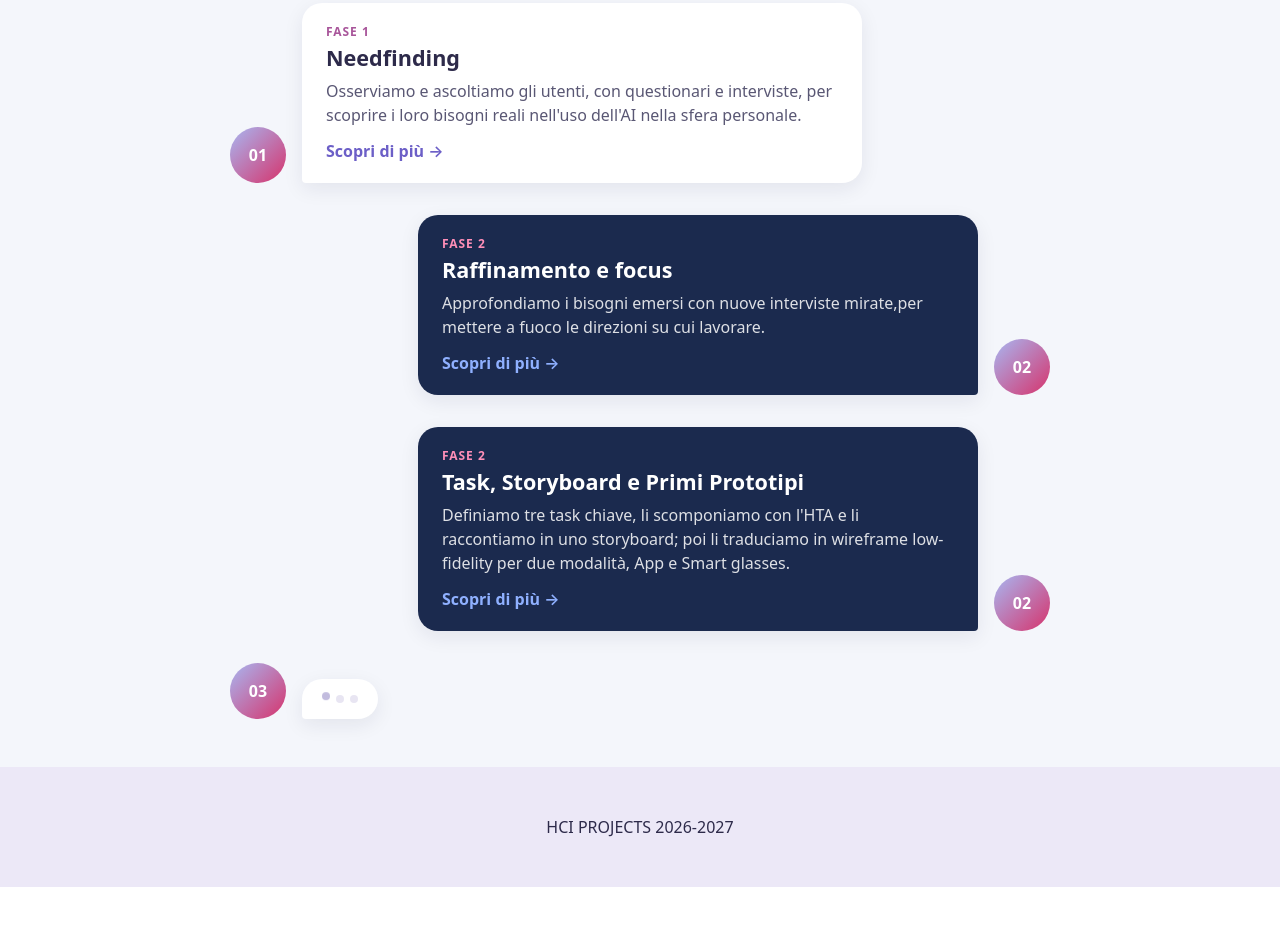
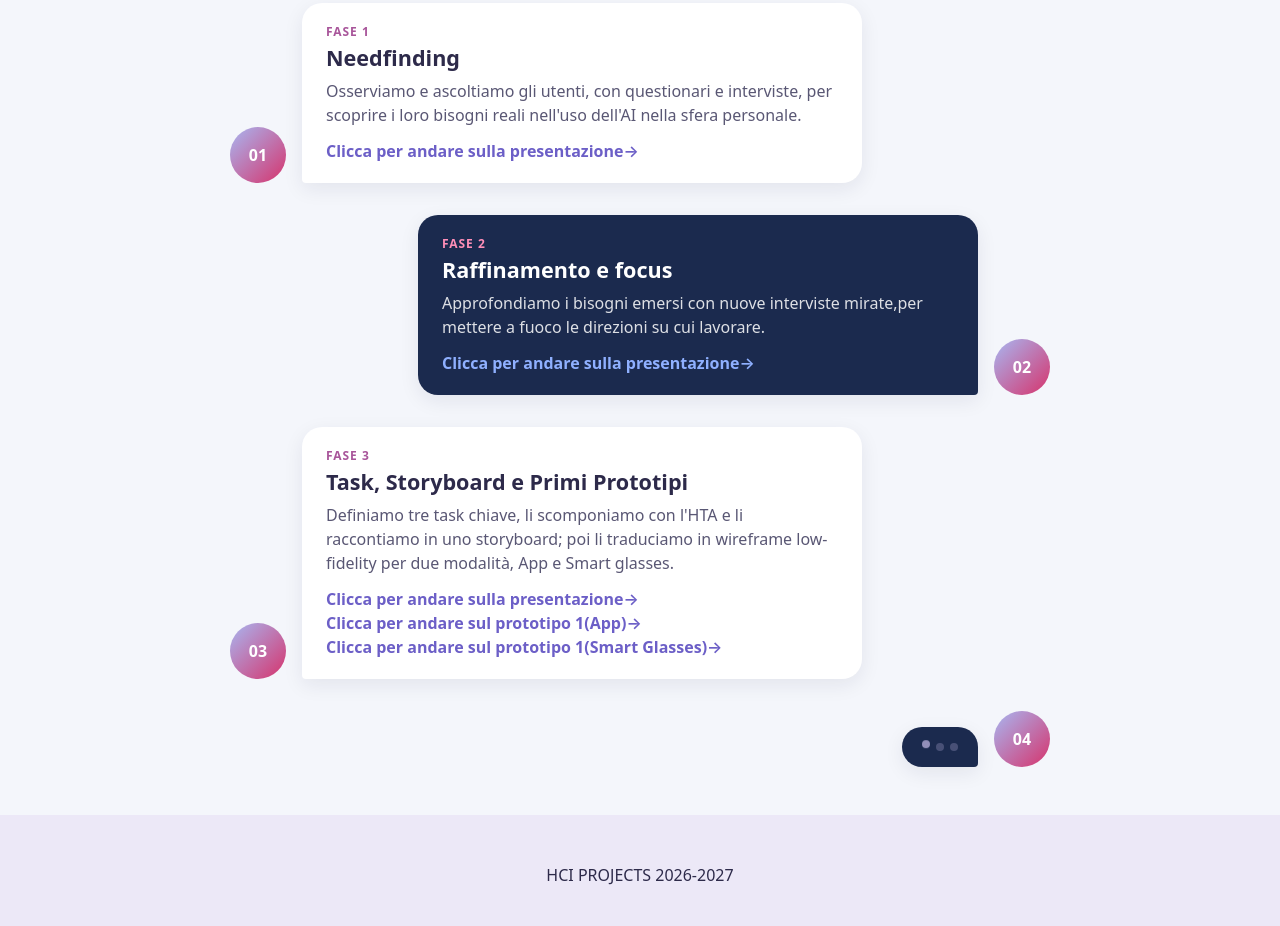
Before and after one commit to jessssssif/Project_HCI_ResNovae, a plain HTML site: page index.html in a window 1280 px wide. Shown: the part 1278-2204 px from the top of the page. Before the commit the page ends 2165 px from the top, so only its background shows below. Drawn offline with nearby package versions, Linux system fonts and the light colour scheme.

Commit message:
Update homepage with C3

```diff
--- a/index.html
+++ b/index.html
@@ -105,7 +105,7 @@
                             <div class="fase">Fase 1</div>
                             <h3>Needfinding</h3>
                             <p>Osserviamo e ascoltiamo gli utenti, con questionari e interviste, per scoprire i loro bisogni reali nell'uso dell'AI nella sfera personale.</p>
-                            <a href="https://canva.link/rijtkkxbvq339qg" target="_blank" rel="noopener">Scopri di più →</a>
+                            <a href="https://canva.link/rijtkkxbvq339qg" target="_blank" rel="noopener">Clicca per andare sulla presentazione→</a>
                         </div>
                     </div>
 
@@ -115,23 +115,25 @@
                             <div class="fase">Fase 2</div>
                             <h3>Raffinamento e focus</h3>
                             <p>Approfondiamo i bisogni emersi con nuove interviste mirate,per mettere a fuoco le direzioni su cui lavorare.</p>
-                            <a href="https://canva.link/ievwgbwm2acz08k" target="_blank" rel="noopener">Scopri di più →</a>
-                        </div>
-                    </div>
-
-                    <div class="step right">
-                        <div class="step-num">02</div>
-                        <div class="bubble">
-                            <div class="fase">Fase 2</div>
-                            <h3>Task, Storyboard e Primi Prototipi</h3>
-                            <p>Definiamo tre task chiave, li scomponiamo con l'HTA e li raccontiamo in uno storyboard; poi li traduciamo in wireframe low-fidelity per due modalità, App e Smart glasses.</p>
-                            <a href="https://canva.link/r7apcz6y6rrpnj7" target="_blank" rel="noopener">Scopri di più →</a>
+                            <a href="https://canva.link/ievwgbwm2acz08k" target="_blank" rel="noopener">Clicca per andare sulla presentazione→</a>
                         </div>
                     </div>
 
                     <div class="step left">
                         <div class="step-num">03</div>
-                        <div class="bubble typing" aria-label="Fase 3 in arrivo">
+                        <div class="bubble">
+                            <div class="fase">Fase 3</div>
+                            <h3>Task, Storyboard e Primi Prototipi</h3>
+                            <p>Definiamo tre task chiave, li scomponiamo con l'HTA e li raccontiamo in uno storyboard; poi li traduciamo in wireframe low-fidelity per due modalità, App e Smart glasses.</p>
+                            <a href="https://canva.link/r7apcz6y6rrpnj7" target="_blank" rel="noopener">Clicca per andare sulla presentazione→</a><br>
+                            <a href="https://www.figma.com/proto/Ky5bxtj9NXiBdM6Ra2P6MH/2.-M-AI--Muse-%E2%80%93-Wireframes-App?node-id=3-2&p=f&t=2ZX6cz8GaWHVf3Fr-1&scaling=min-zoom&content-scaling=fixed&page-id=0%3A1&starting-point-node-id=3%3A2&show-proto-sidebar=1" target="_blank" rel="noopener">Clicca per andare sul prototipo 1(App)→</a><br>
+                            <a href="https://www.figma.com/proto/d53G1jF6V6HIvFEVVplpIj/Smart-Glasses?node-id=1-4&starting-point-node-id=1%3A4&t=4c3OvIJGovTXuUvW-1">Clicca per andare sul prototipo 1(Smart Glasses)→</a>
+                        </div>
+                    </div>
+
+                    <div class="step right">
+                        <div class="step-num">04</div>
+                        <div class="bubble typing" aria-label="Fase 4 in arrivo">
                             <span></span><span></span><span></span>
                         </div>
                     </div>
```
